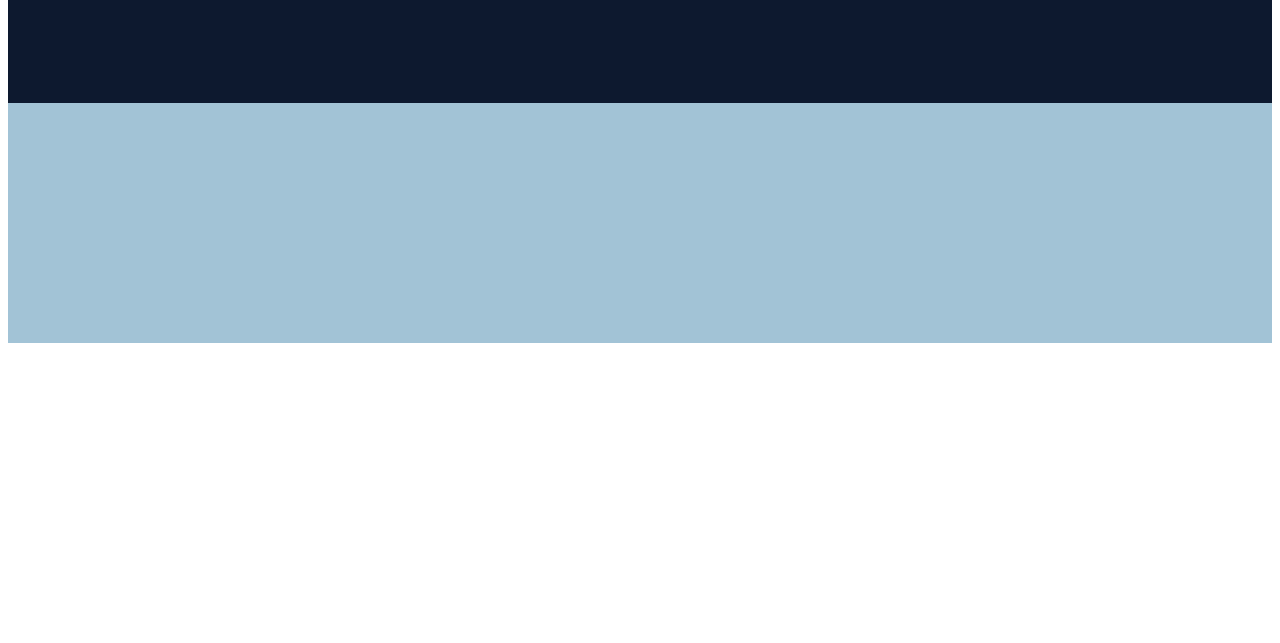
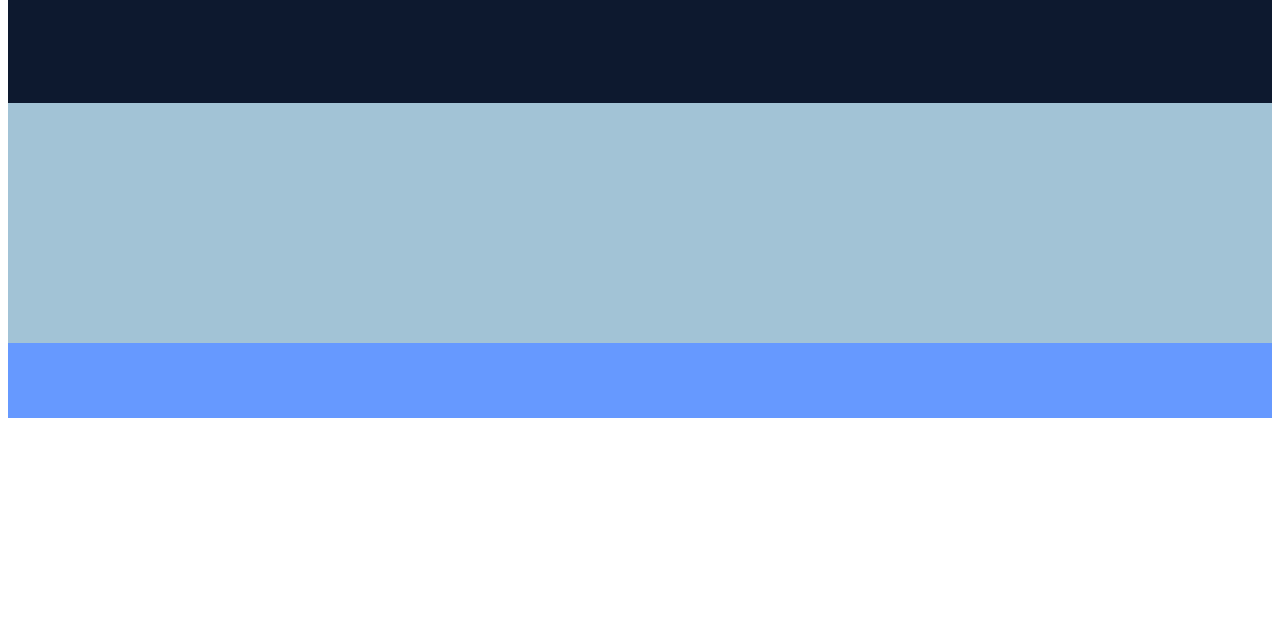
Before and after one commit to CrazyPython/sandbox, a plain HTML site: page index.html in a window 1280 px wide. Shown: the part 105-748 px from the top of the page. Drawn offline with Linux system fonts and the light colour scheme.

Commit message:
Update index.html

```diff
--- a/index.html
+++ b/index.html
@@ -31,6 +31,10 @@
   height: 240px;
   background-clip: content-box;
 }
+#troposphere {
+  height: 75px;
+  background: #6699ff;
+}
 .ozone {
   height: 30px;
   position: absolute;
@@ -63,4 +67,6 @@
   <img class="ozone" id="4" src="http://www.globalwarmingart.com/images/8/81/Ozone_Molecule_VdW.png"/>
   </center>
   </div>
+  <div id="troposphere">
+    </div>
 </html>
```
